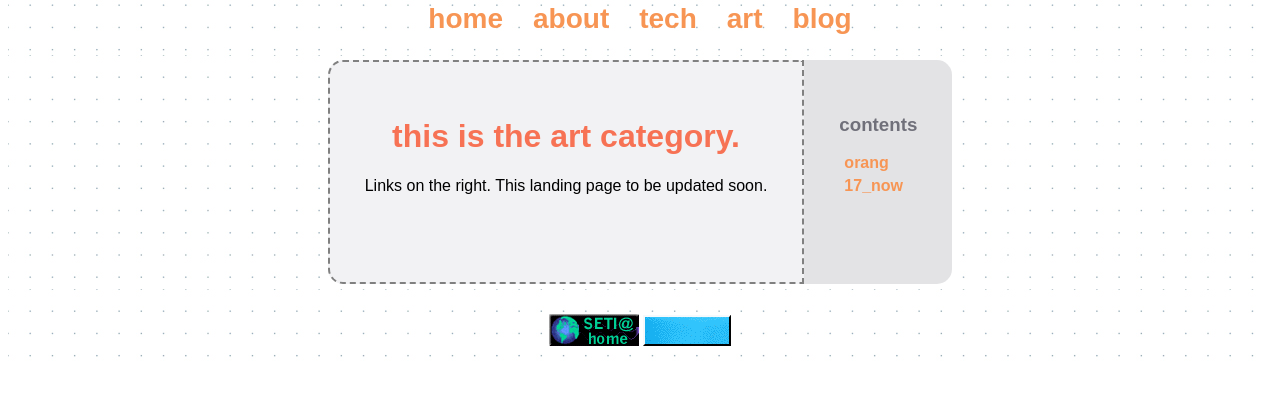
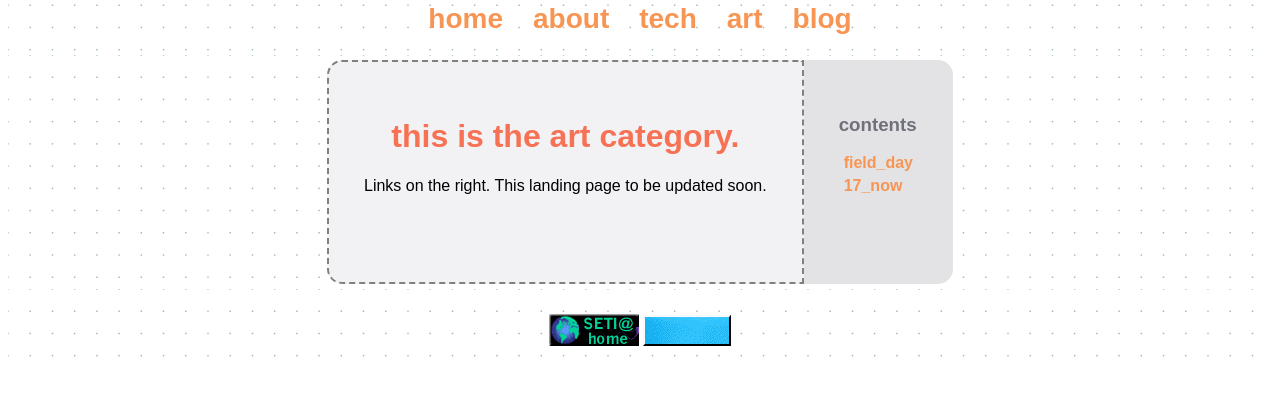
Before and after one commit to aptitudex/monarsite, a plain HTML site: page art/art.html in a window 1280 px wide. Shown: the part 185-580 px from the top of the page. Drawn offline with Linux system fonts and the light colour scheme.

Commit message:
new art, grammar

```diff
--- a/art/artpop.js
+++ b/art/artpop.js
@@ -1,6 +1,6 @@
 var html = '<h3> contents </h3>';
 
-var section1 = ['orang', '17_now']
+var section1 = ['field_day', '17_now']
 for (i = 0; i<section1.length; i++){
 	html += '<div class="navlink"><a href="' + section1[i] + '.png">' + section1[i] + '</a></div>'
 }
```
Also changed, not shown: tech/FRC.html (+1 -1 lines), art/field_day.png (added), art/orang.png (deleted).
